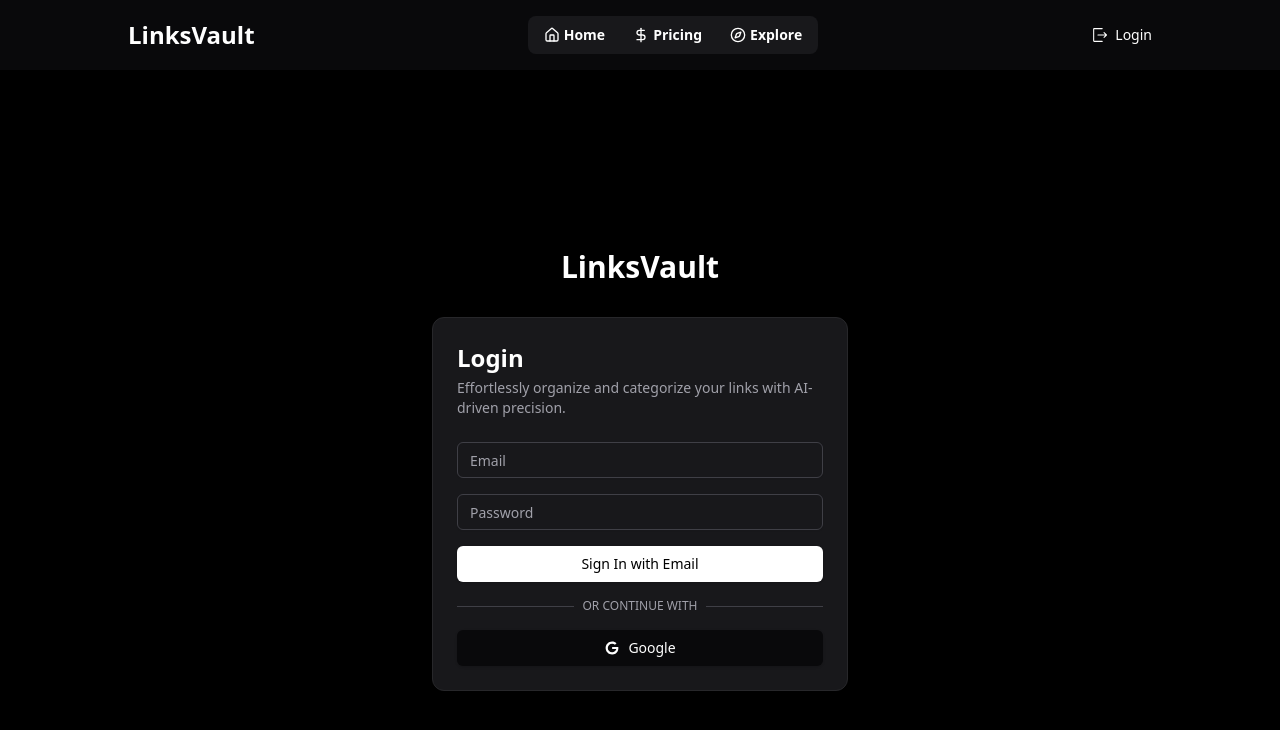
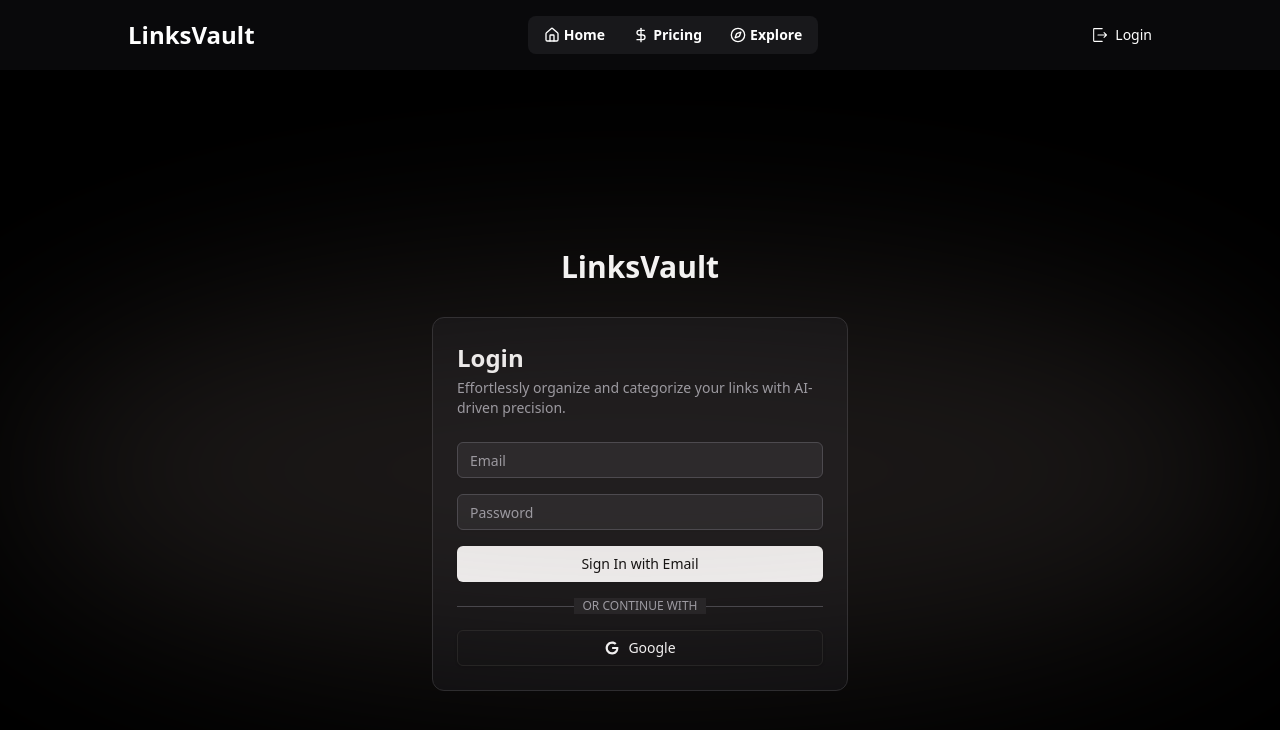
Before and after one commit to subhajitorrin/LinkVault-SaaS, a Next.js app: page /signin in a window 1280 px wide. Shown: the top 730 px of the page. Built offline with nearby package versions, Linux system fonts and the light colour scheme.

Commit message:
update layout.tsx and page.tsx

```diff
--- a/app/signin/page.tsx
+++ b/app/signin/page.tsx
@@ -6,12 +6,12 @@
 
 export default function Component() {
   return (
-    <div className="min-h-screen flex items-center justify-center bg-black">
+    <div className=" min-h-screen flex items-center justify-center bg-black">
       <div className="w-full max-w-md px-4">
         <div className="text-center mb-8">
           <h1 className="text-3xl font-semibold text-white">LinksVault</h1>
         </div>
-        <Card className="bg-zinc-900 border-zinc-800">
+        <Card className="bg-zinc-950 border-zinc-800">
           <CardHeader className="space-y-1">
             <h2 className="text-2xl font-semibold text-white">Login</h2>
             <p className="text-zinc-400 text-sm">
@@ -47,7 +47,7 @@
                 </span>
               </div>
             </div>
-            <Button className="w-full bg-zinc-950 text-white hover:bg-black">
+            <Button className="w-full text-white bg-zinc-950 border border-[#1c1c1c]">
               <svg
                 xmlns="http://www.w3.org/2000/svg"
                 x="0px"
@@ -62,8 +62,10 @@
               Google
             </Button>
           </CardContent>
+
         </Card>
       </div>
+      <div className="w-full h-3/6 absolute rounded-[50%] radial--blur opacity-20 mx-10 pointer-events-none" />
     </div>
   );
 }
```
